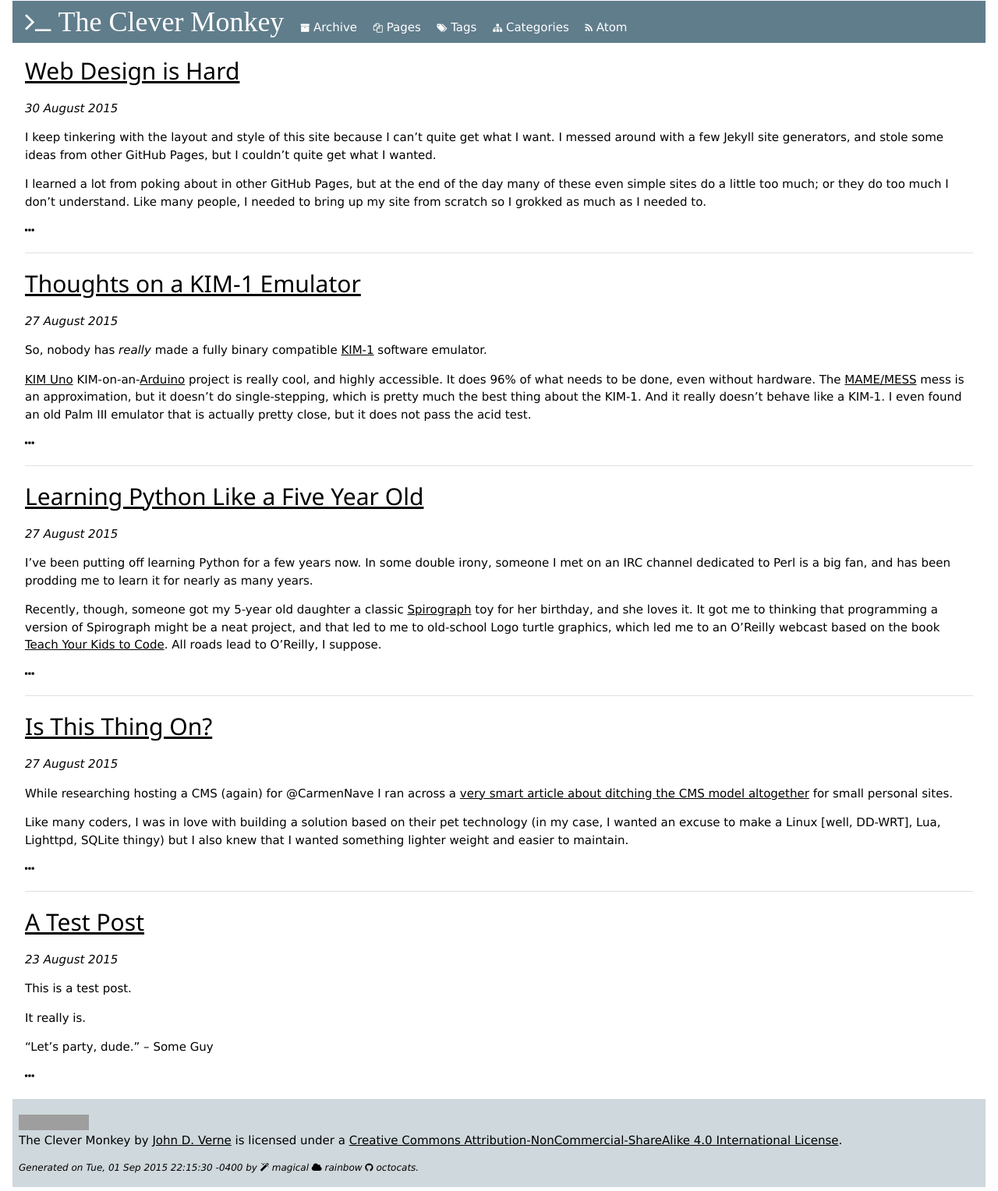
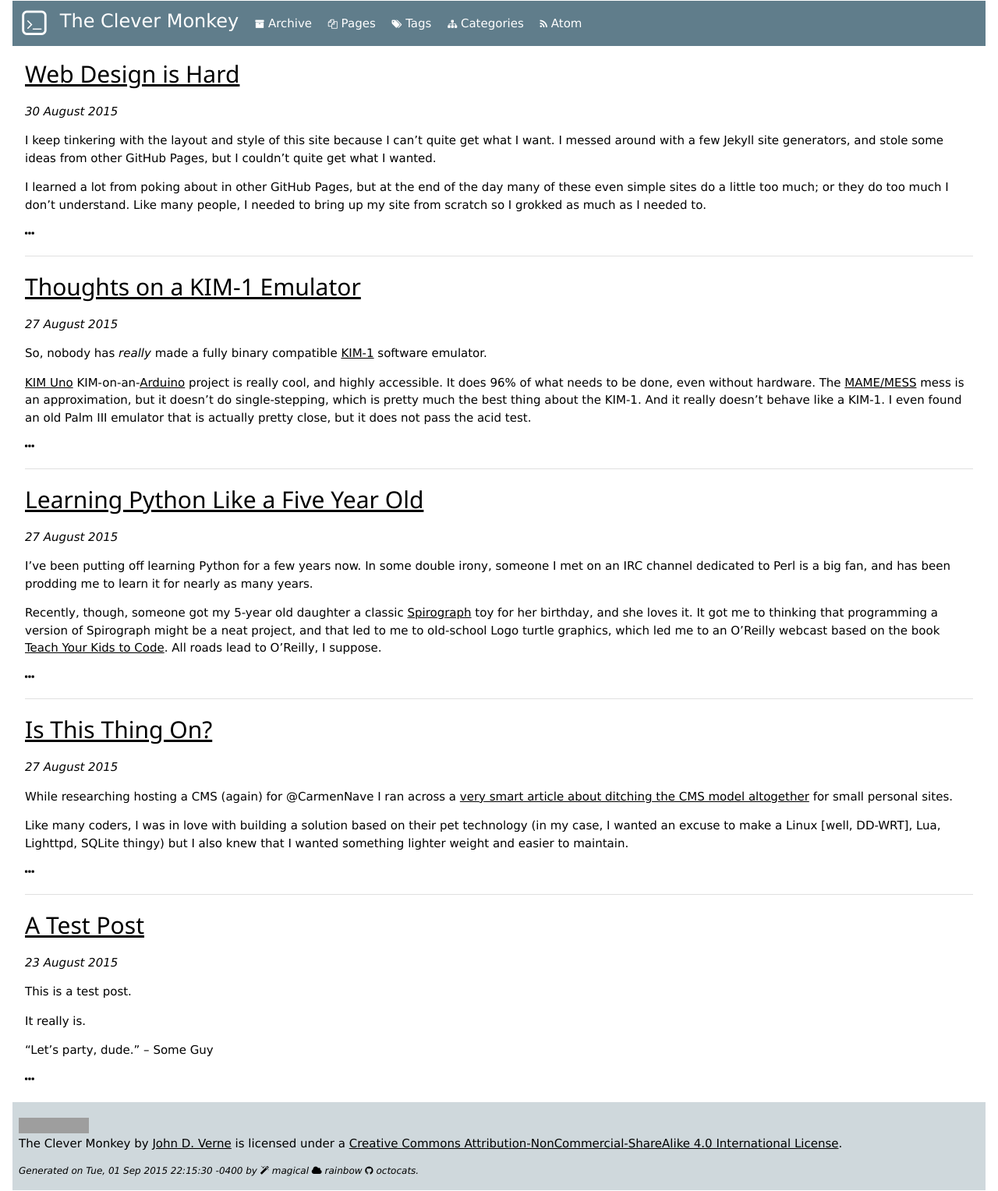
Before and after one commit to jverne/jverne.github.io, a Jekyll site: the page built from index.md, in a window 1280 px wide. Shown: the whole page at 78% size. Built offline with Jekyll 4.4.1, drawn with Linux system fonts in a browser that asks for light colours; nearby versions of some CDN libraries; grey boxes are pictures that could not be loaded.

Commit message:
New stcked icon and cleaner site titles

```diff
--- a/_includes/navbar.html
+++ b/_includes/navbar.html
@@ -1,5 +1,9 @@
 <nav class="w3-topnav w3-theme">
-	<a href="/"><i class="fa fa-terminal w3-xxlarge"> {{ site.title }}</i></a>
+	<span class="fa-stack fa-lg">
+		<i class="fa fa-square-o fa-stack-2x"></i>
+		<i class="fa fa-terminal fa-stack-1x"></i>
+	</span>
+	<a href="/"><span class="w3-xlarge">{{ site.title }}</span></a>
 	<a href="/archive"><i class="fa fa-archive w3-small"></i> Archive</a>
 	<a href="/pages"><i class="fa fa-files-o w3-small"></i> Pages</a>
 	<a href="/tags"><i class="fa fa-tags w3-small"></i> Tags</a>
```
